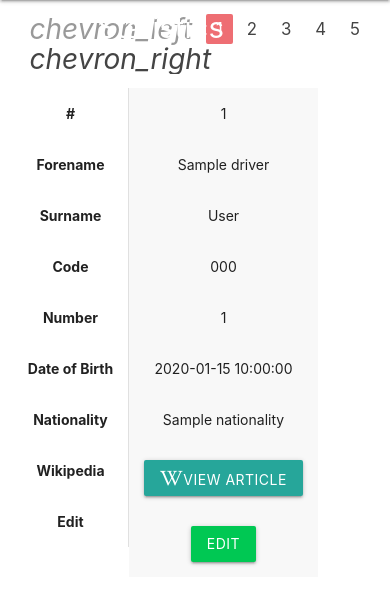
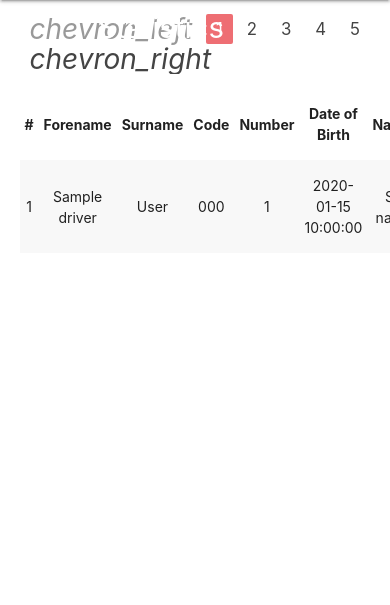
Before and after one commit to Fatheed7/formula-one-stats, a Flask app: page /drivers in a window 390 px wide; the page is wider, and only the part inside the window is pictured. Shown: the part 56-661 px from the top of that part. Run offline with Flask 2, Linux system fonts and the light colour scheme; a database or web service that is not in the repository returns one stand-in record (values such as "Sample title"); some libraries are stand-ins or nearby versions.

Commit message:
Removed responsive table from all tables, temp removal of edit button on driver page

```diff
--- a/static/css/style.css
+++ b/static/css/style.css
@@ -1,3 +1,5 @@
+
+
 @media only screen and (max-width : 992px) {
   header, main, footer {
     padding-left: 0;
--- a/templates/circuits.html
+++ b/templates/circuits.html
@@ -1,5 +1,5 @@
 {% extends "base.html" %} {% block content %}
-<table class="striped centered responsive-table">
+<table class="striped centered">
   <thead>
     <tr>
       <th>Circuit Name</th>
--- a/templates/constructors.html
+++ b/templates/constructors.html
@@ -1,5 +1,5 @@
 {% extends "base.html" %} {% block content %}
-<table class="striped centered responsive-table">
+<table class="striped centered">
   <thead>
     <tr>
       <th>Constructor</th>
--- a/templates/drivers.html
+++ b/templates/drivers.html
@@ -1,6 +1,6 @@
 {% extends "base.html" %} {% block content %}
 
-<table class="striped centered responsive-table">
+<table class="striped centered">
   <ul class="pagination">
     <li class="disabled"><a href="#!"><i class="material-icons">chevron_left</i></a></li>
     <li class="active"><a href="#!">1</a></li>
@@ -20,7 +20,6 @@
       <th>Date of Birth</th>
       <th>Nationality</th>
       <th>Wikipedia</th>
-      <th>Edit</th>
     </tr>
   </thead>
   <tbody>
@@ -34,7 +33,6 @@
       <td>{{ driver.dob }}</td>
       <td>{{ driver.nationality }}</td>
       <td><a class="waves-effect waves-light btn" target="_blank" href="{{ driver.url }}"><i class="fa-brands fa-wikipedia-w"></i>View Article</a></td>
-      <td><a href="{{ url_for('edit_drivers', driver_id=driver._id) }}" class="btn green accent-4">Edit</a></td>
     </tr>
     {% endfor %}
   </tbody>
--- a/templates/races.html
+++ b/templates/races.html
@@ -1,5 +1,5 @@
 {% extends "base.html" %} {% block content %}
-<table class="striped centered responsive-table">
+<table class="striped centered">
   <thead>
     <tr>
       <th>Race Name</th>
--- a/templates/seasons.html
+++ b/templates/seasons.html
@@ -1,5 +1,5 @@
 {% extends "base.html" %} {% block content %}
-<table class="striped centered responsive-table">
+<table class="striped centered">
   <thead>
     <tr>
       <th>Year</th>
--- a/templates/view_circuit.html
+++ b/templates/view_circuit.html
@@ -1,6 +1,6 @@
 {% extends "base.html" %} {% block content %}
 <h3 class="light-blue-text text-darken-4 center-align">{{ circuits.name }}</h3>
-<table class="striped centered responsive-table">
+<table class="striped centered">
     <thead>
       <tr>
         <th>Year</th>
--- a/templates/view_constructor.html
+++ b/templates/view_constructor.html
@@ -1,6 +1,6 @@
 {% extends "base.html" %} {% block content %}
 <h3 class="light-blue-text text-darken-4 center-align">{{ circuits.name }}</h3>
-<table class="striped centered responsive-table">
+<table class="striped centered">
     <thead>
       <tr>
         <th>Year</th>
--- a/templates/view_season.html
+++ b/templates/view_season.html
@@ -1,7 +1,7 @@
 {% extends "base.html" %} {% block content %}
 <h3 class="light-blue-text text-darken-4 center-align">{{ seasons.year}} Formula One Season</h3>
 <h4 class="light-blue-text text-darken-4 center-align">Number of Races: {{ seasons.no_of_races}}</h4>
-<table class="striped centered responsive-table">
+<table class="striped centered ">
     <thead>
       <tr>
         <th>Round #</th>
```
Also changed, not shown: templates/view_race.html (+4 -4 lines).
